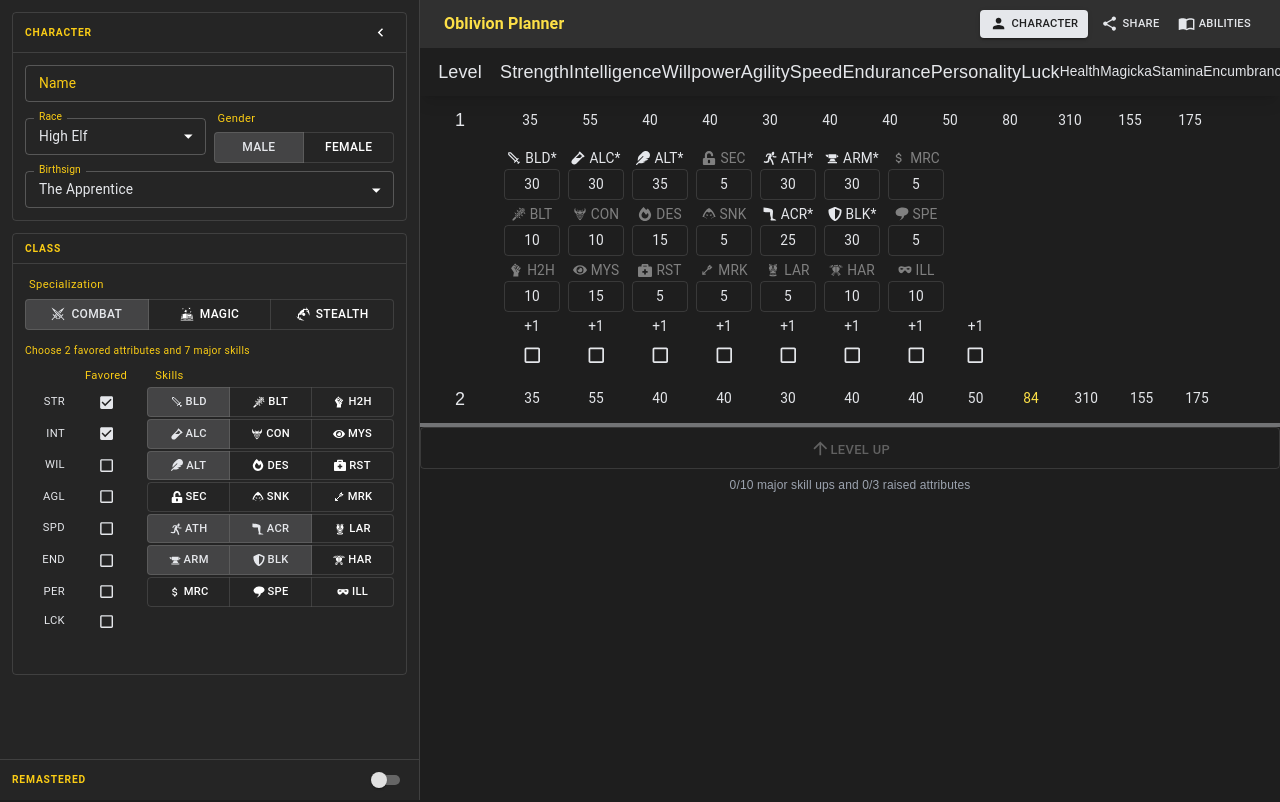
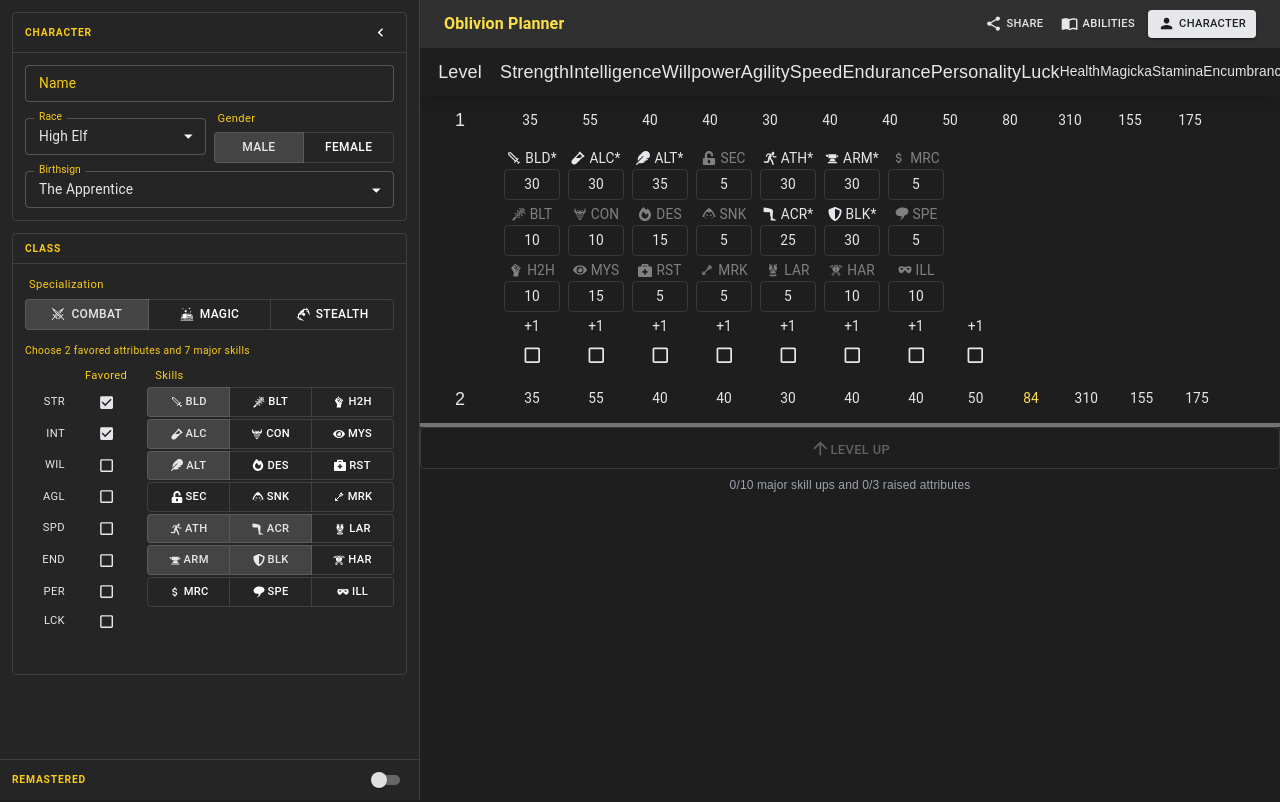
Before and after one commit to ScottMcDermid/oblivion-planner, a Next.js app: page / in a window 1280 px wide. Shown: the top 802 px of the page. Built offline with nearby package versions, Linux system fonts and the light colour scheme.

Commit message:
reordered nav button icons

```diff
--- a/src/components/Planner.tsx
+++ b/src/components/Planner.tsx
@@ -278,15 +278,6 @@ export default function Planner({ sharedBuild }: PlannerProps) {
               {!isViewOnly && (
                 <>
                   <Button
-                    variant="contained"
-                    size="small"
-                    aria-label="Character Creation"
-                    onClick={() => setIsCharacterCreationOpen(!isCharacterCreationOpen)}
-                  >
-                    <PersonIcon fontSize="small" />
-                    <Box component="span" sx={{ display: { xs: 'none', sm: 'inline' }, ml: 0.5 }}>Character</Box>
-                  </Button>
-                  <Button
                     size="small"
                     aria-label="Share Build"
                     onClick={handleShare}
@@ -301,6 +292,15 @@ export default function Planner({ sharedBuild }: PlannerProps) {
                   >
                     <ImportContacts fontSize="small" />
                     <Box component="span" sx={{ display: { xs: 'none', sm: 'inline' }, ml: 0.5 }}>Abilities</Box>
+                  </Button>
+                  <Button
+                    variant="contained"
+                    size="small"
+                    aria-label="Character Creation"
+                    onClick={() => setIsCharacterCreationOpen(!isCharacterCreationOpen)}
+                  >
+                    <PersonIcon fontSize="small" />
+                    <Box component="span" sx={{ display: { xs: 'none', sm: 'inline' }, ml: 0.5 }}>Character</Box>
                   </Button>
                 </>
               )}
```
